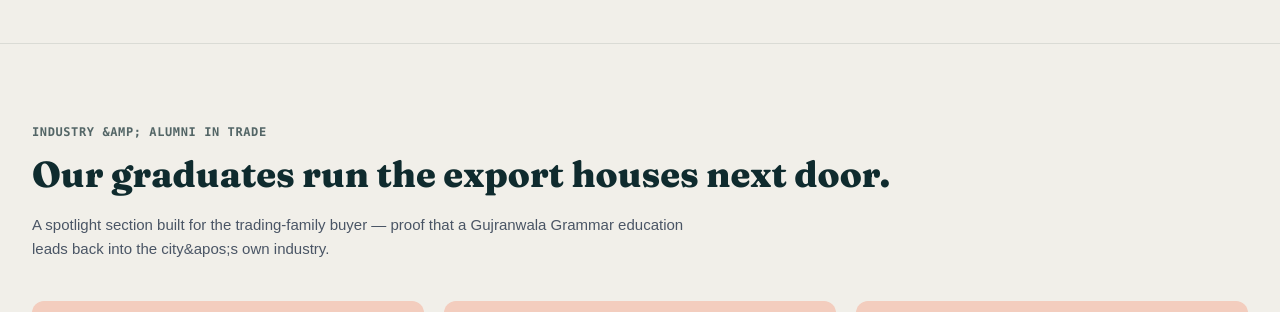
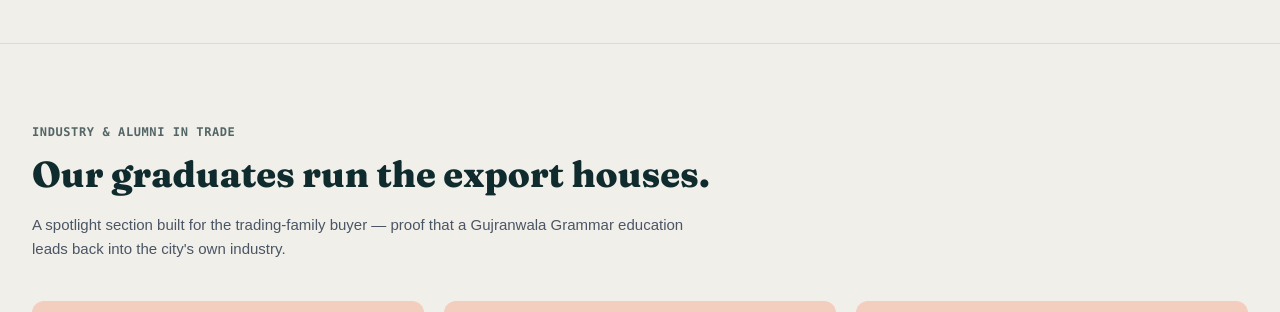
Before and after one commit to neezamiya-insti/psm-gujranwala-template, a Next.js app: page / in a window 1280 px wide. Shown: the part 3360-3672 px from the top of the page. Built offline with nearby package versions, Linux system fonts and the light colour scheme; no server answers; a web font is replaced by a local one.

Commit message:
corrections

```diff
--- a/src/components/careers/AlumniShowcase.tsx
+++ b/src/components/careers/AlumniShowcase.tsx
@@ -12,13 +12,13 @@ export default function AlumniShowcase({ lang }: { lang: SiteLanguage }) {
       <Container>
         <FadeUp>
           <p className="font-mono text-xs font-semibold uppercase tracking-wider text-[#0f2b2e]/70">
-            {lang === "UR" ? "صنعت اور سابق طلبہ" : "Industry &amp; Alumni in Trade"}
+            {lang === "UR" ? "صنعت اور سابق طلبہ" : "Industry & Alumni in Trade"}
           </p>
           <h2 className="mt-3 max-w-4xl text-3xl font-extrabold leading-tight text-[#0f2b2e] sm:text-4xl">
-            {lang === "UR" ? "ہمارے فارغ التحصیل اگلے دروازے کے ایکسپورٹ ہاؤس چلاتے ہیں۔" : "Our graduates run the export houses next door."}
+            {lang === "UR" ? "ہمارے فارغ التحصیل ایکسپورٹ ہاؤس چلاتے ہیں۔" : "Our graduates run the export houses."}
           </h2>
           <p className="mt-4 max-w-2xl text-[15px] leading-relaxed text-gray-600">
-            {lang === "UR" ? "ایک سیکشن جو تاجر خاندان کے خریدار کے لیے بنایا گیا ہے — ثبوت کہ گوجرانوالہ گرامر کی تعلیم شہر کی اپنی صنعت میں واپس لے جاتی ہے۔" : "A spotlight section built for the trading-family buyer — proof that a Gujranwala Grammar education leads back into the city&apos;s own industry."}
+            {lang === "UR" ? "ایک سیکشن جو تاجر خاندان کے خریدار کے لیے بنایا گیا ہے — ثبوت کہ گوجرانوالہ گرامر کی تعلیم شہر کی اپنی صنعت میں واپس لے جاتی ہے۔" : "A spotlight section built for the trading-family buyer — proof that a Gujranwala Grammar education leads back into the city's own industry."}
           </p>
         </FadeUp>
 
```
